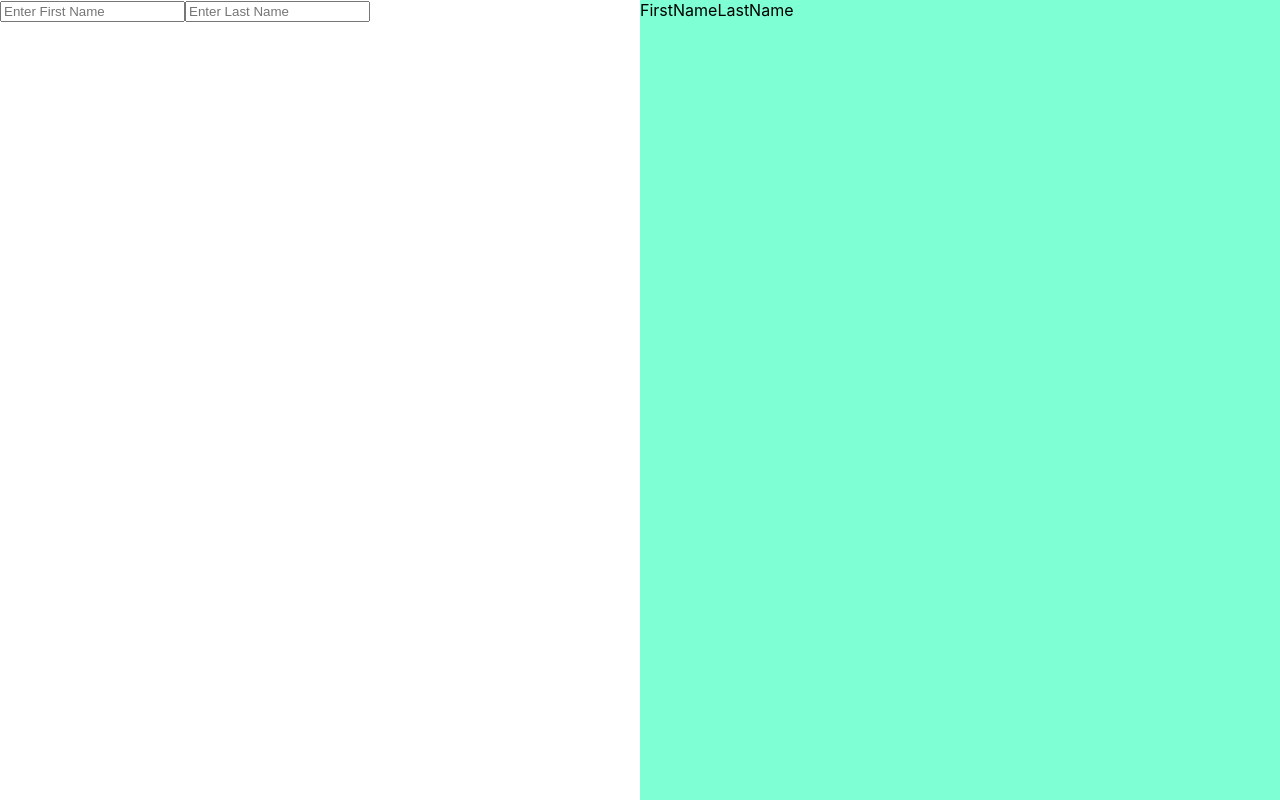
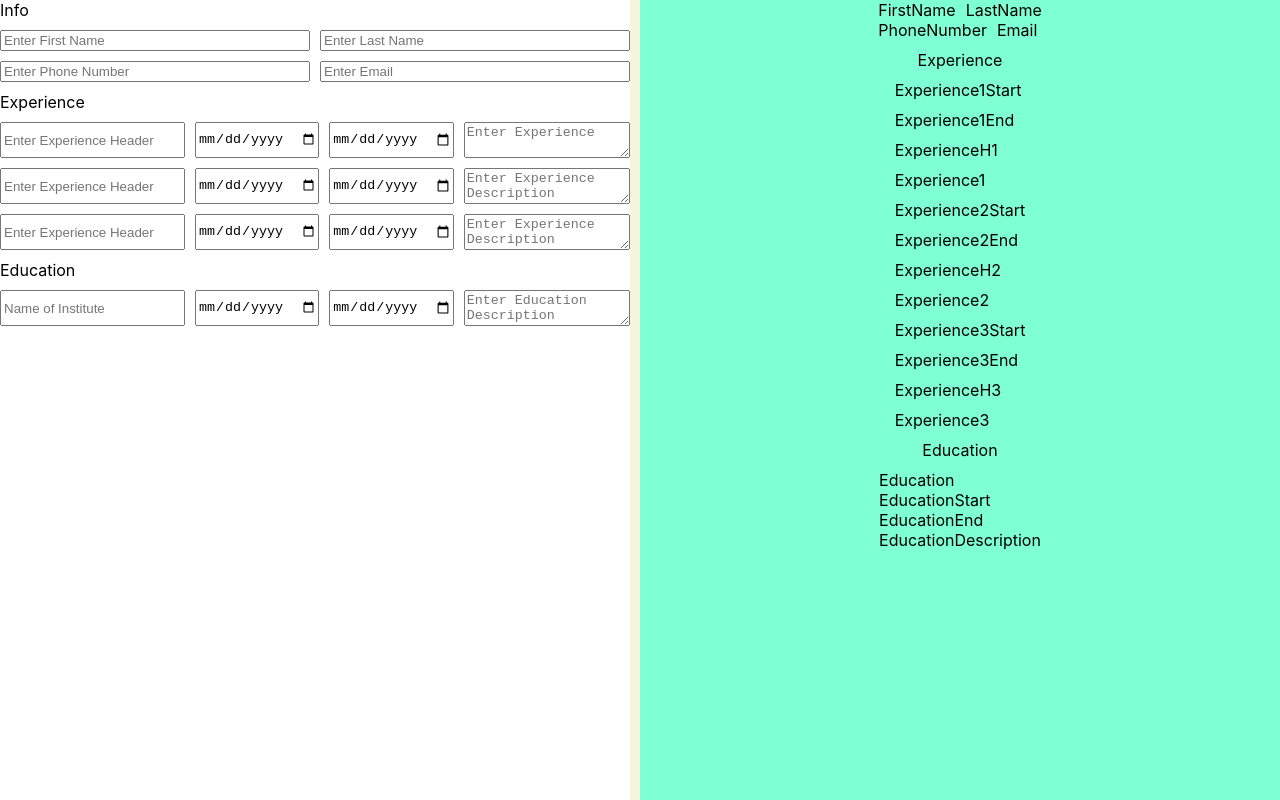
Before and after one commit to Arkrez/cv-generator, a React (Create React App) app: page / in a window 1280 px wide. Built offline with nearby package versions, Linux system fonts and the light colour scheme.

Commit message:
Adding some styling and more fields

```diff
--- a/src/App.css
+++ b/src/App.css
@@ -1,5 +1,6 @@
 *{
     box-sizing: border-box;
+    gap:10px;
 }
 
 
@@ -11,12 +12,36 @@
     width: 100vw;
 }
 .inputs{
+    display: flex;
+    flex-direction: column;
     background-color: rgb(255, 255, 255);
 }
-.name{
-    display: flex;
+.info{
+    display: grid;
+    grid-template-columns: 1fr 1fr;
 }
 .display{
+    min-width: 50vw;
     display: flex;
+    flex-direction: column;
+    align-items: center;
+    gap: 10px;
     background-color: aquamarine;
 }
+.nameD{
+    display: flex;
+    gap: 10px;
+}
+.experienceCardD{
+    display: flex;
+    flex-direction: column;
+}
+.contactD{
+    display: flex;
+    gap: 10px;
+}
+.education,
+.experience{
+    display: grid;
+    grid-template-columns:  2fr 1fr 1fr 4fr;
+}
--- a/src/App.js
+++ b/src/App.js
@@ -6,7 +6,25 @@ class App extends Component{
     super();
     this.state = {
       FirstName: "",
-      LastName: ""
+      LastName: "",
+      PhoneNumber: "",
+      Email: "",
+      ExperienceH1: "",
+      ExperienceH2: "",
+      ExperienceH3: "",
+      Experience1: "",
+      Experience2: "",
+      Experience3: "",
+      Experience1Start: "",
+      Experience2Start: "",
+      Experience3Start: "",
+      Experience1End: "",
+      Experience2End: "",
+      Experience3End: "",
+      Education: "",
+      EducationDescription: "",
+      EducationStart: "",
+      EducationEnd: "",
     }
   }
   ChangeField = (key, e) =>{
@@ -20,15 +38,79 @@ class App extends Component{
     return(
       <div className='container'>
         <div className='inputs'>
-          <div className='names'>
+          <label for="info">Info</label>
+          <div className='info'>
             <input type="text" onChange={(e)=>this.ChangeField("FirstName", e)} placeholder="Enter First Name"/>
             <input type="text" onChange={(e)=>this.ChangeField("LastName", e)} placeholder="Enter Last Name"/>
+
+            <input type="phone" onChange={(e)=>this.ChangeField("PhoneNumber", e)} placeholder="Enter Phone Number"/>
+            <input type="email" onChange={(e)=>this.ChangeField("Email", e)} placeholder="Enter Email"/>
+          </div>
+          <label for="experience">Experience</label>
+          <div className='experience'>
+            <input type="text" onChange={(e)=>this.ChangeField("ExperienceH1", e)} placeholder="Enter Experience Header"/>
+            <input type="date" onChange={(e)=>this.ChangeField("Experience1Start", e)}/>
+            <input type="date" onChange={(e)=>this.ChangeField("Experience1End", e)}/>
+            <textarea onChange={(e)=>this.ChangeField("Experience1", e)} placeholder="Enter Experience"/>
+
+            <input type="text" onChange={(e)=>this.ChangeField("ExperienceH2", e)} placeholder="Enter Experience Header" />
+            <input type="date" onChange={(e)=>this.ChangeField("Experience2Start", e)}/>
+            <input type="date" onChange={(e)=>this.ChangeField("Experience2End", e)}/>
+            <textarea  onChange={(e)=>this.ChangeField("Experience2", e)} placeholder="Enter Experience Description"/>
+
+            <input type="text" onChange={(e)=>this.ChangeField("ExperienceH3", e)} placeholder="Enter Experience Header"/>
+            <input type="date" onChange={(e)=>this.ChangeField("Experience3Start", e)}/>
+            <input type="date" onChange={(e)=>this.ChangeField("Experience3End", e)}/>
+            <textarea onChange={(e)=>this.ChangeField("Experience3", e)} placeholder="Enter Experience Description"/>
+
+
+          </div>
+          <label for="education">Education</label>
+          <div className='education'>
+            <input type="text" onChange={(e)=>this.ChangeField("Education", e)} placeholder="Name of Institute"/>
+            <input type="date" onChange={(e)=>this.ChangeField("EducationStart", e)}/>
+            <input type="date" onChange={(e)=>this.ChangeField("EducationEnd", e)}/>
+            <textarea onChange={(e)=>this.ChangeField("EducationDescription", e)} placeholder="Enter Education Description"/>
           </div>
 
         </div>
         <div className='display'>
-          <TextDisplay FirstName={this.state.FirstName} field="FirstName" />
-          <TextDisplay LastName={this.state.LastName} field="LastName" />
+          <div className='contactCardD'>
+            <div className='nameD'>
+              <TextDisplay FirstName={this.state.FirstName} field="FirstName" />
+              <TextDisplay LastName={this.state.LastName} field="LastName" />
+            </div>
+            <div className='contactD'>
+              <TextDisplay PhoneNumber={this.state.PhoneNumber} field="PhoneNumber" />
+              <TextDisplay Email={this.state.Email} field="Email" />
+            </div>
+
+          </div>
+          <label for="experienceCardD">Experience</label>
+          <div className='experienceCardD'>
+            <TextDisplay Experience1Start={this.state.Experience1Start} field="Experience1Start" />
+            <TextDisplay Experience1End={this.state.Experience1End} field="Experience1End" />
+            <TextDisplay ExperienceH1={this.state.ExperienceH1} field="ExperienceH1" />
+            <TextDisplay Experience1={this.state.Experience1} field="Experience1" />
+
+            <TextDisplay Experience2Start={this.state.Experience2Start} field="Experience2Start" />
+            <TextDisplay Experience2End={this.state.Experience2End} field="Experience2End" />
+            <TextDisplay ExperienceH2={this.state.ExperienceH2} field="ExperienceH2" />
+            <TextDisplay Experience2={this.state.Experience2} field="Experience2" />
+
+            <TextDisplay Experience3Start={this.state.Experience3Start} field="Experience3Start" />
+            <TextDisplay Experience3End={this.state.Experience3End} field="Experience3End" />
+            <TextDisplay ExperienceH3={this.state.ExperienceH3} field="ExperienceH3" />
+            <TextDisplay Experience3={this.state.Experience3} field="Experience3" />
+          </div>
+          <label for="educationCardD">Education</label>
+          <div className='educatuionCardD'>
+            <TextDisplay Education={this.state.Education} field="Education" />
+            <TextDisplay EducationStart={this.state.EducationStart} field="EducationStart" />
+            <TextDisplay EducationEnd={this.state.EducationEnd} field="EducationEnd" />
+            <TextDisplay EducationDescription={this.state.EducationDescription} field="EducationDescription" />
+          </div>
+
         </div>
 
 
--- a/src/components/TextDisplay.js
+++ b/src/components/TextDisplay.js
@@ -2,7 +2,7 @@ const TextDisplay = (props) =>{
     const text= props[props.field];
 
     return(
-        <div>{text == ""? props.field : text }</div>
+        <div>{text === ""? props.field : text }</div>
     )
 
 }
```
